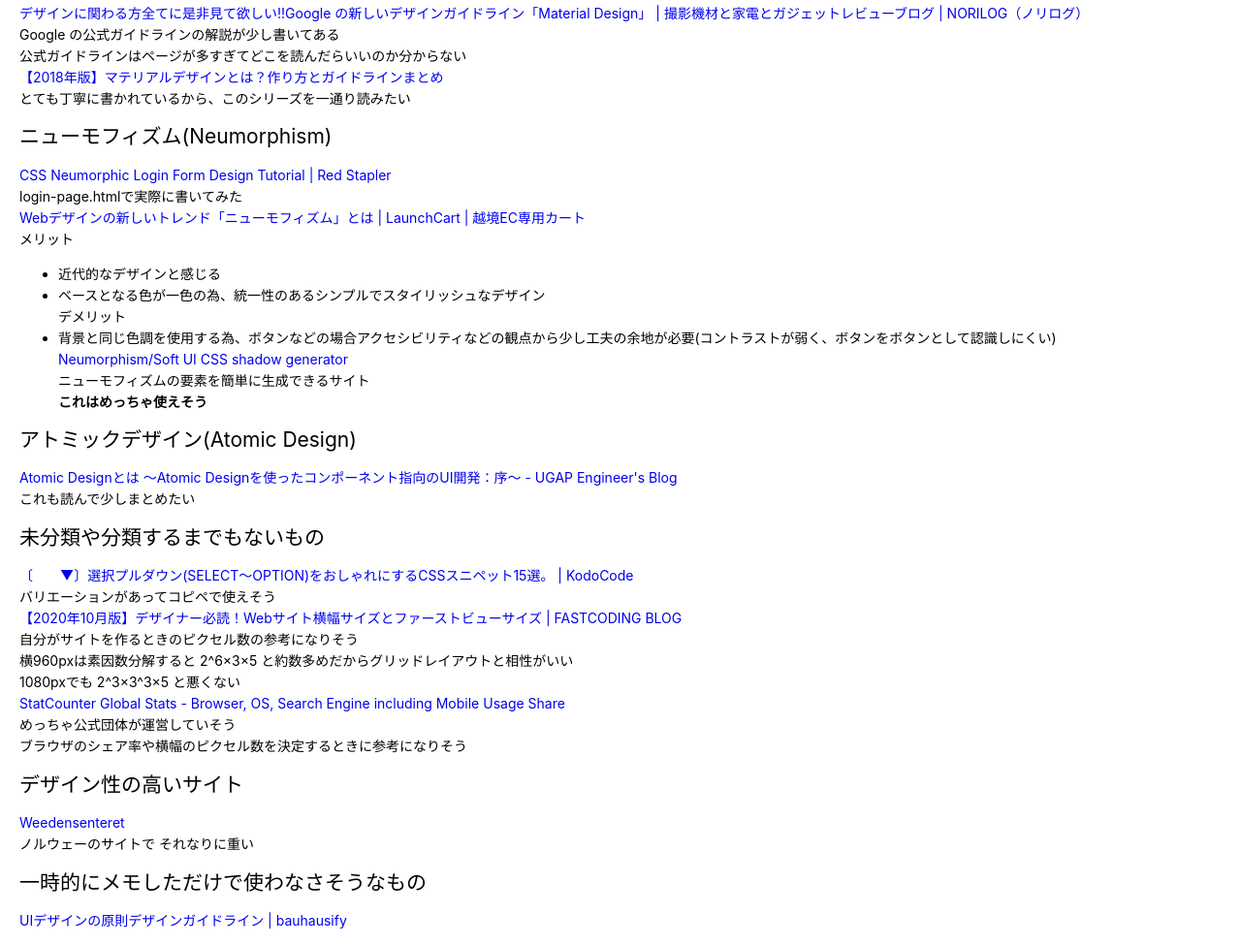
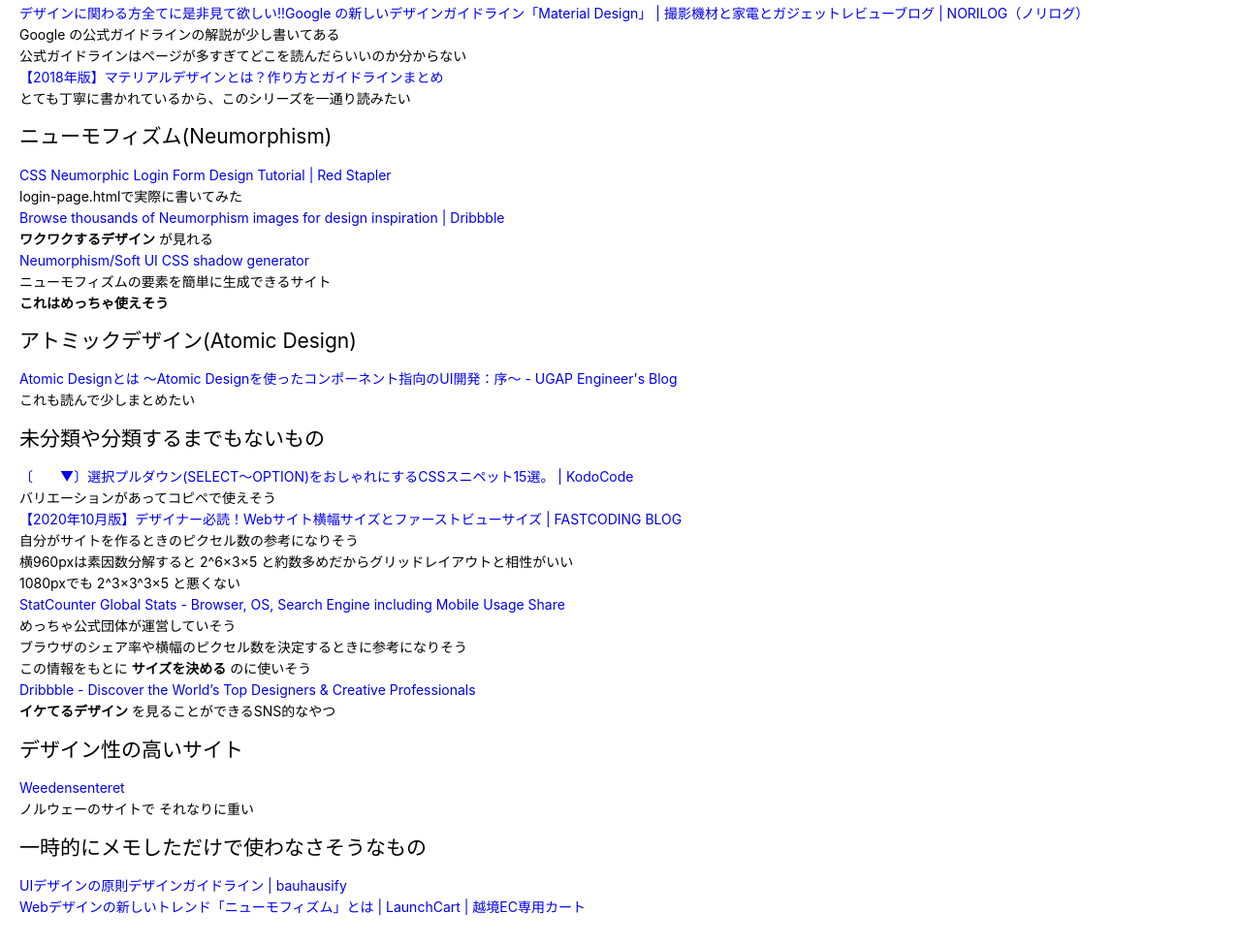
Before and after one commit to ozaki-physics/design-training, a plain HTML site: page references/references.html in a window 1280 px wide. Shown: the part 460-1435 px from the top of the page at 97% size. Drawn offline with Linux system fonts and the light colour scheme; a script that the page names is missing.

Commit message:
マテリアルデザインとニューモフィズムの理解とマテリアルデザインのコードを少し書いた

```diff
--- /dev/null
+++ b/material-design/training01-style.css
@@ -0,0 +1,77 @@
+@charset "utf-8";
+
+/* このCSSの書き方は、セオリーじゃない気がする */
+
+/* リセットCSS的ななにか */
+body {
+  margin: 0;
+  padding: 0;
+  background-color: #eee;
+  color: #333;
+  font-family: 'M PLUS Rounded 1c', sans-serif;
+  font-size: 15px;
+  line-height: 2;
+}
+
+p,
+h1,
+h2,
+h3,
+h4,
+h5,
+h6 {
+  margin-top: 0;
+}
+
+img {
+  vertical-align: bottom;
+}
+
+/* 大枠の横幅を設定 */
+.content {
+  width: 1080px;
+}
+
+/* 要素をタイル状に並べる */
+.main {
+  display: flex;
+  flex-wrap: wrap;
+  margin: 30px 90px;
+}
+
+.item-one {
+  width: 280px;
+  height: 130px;
+  margin: 10px;
+  background-color: lightblue;
+}
+
+/* botton01 フローリング操作ボタン */
+.button01 p {
+  text-align: center;
+}
+
+/* 円の部分 */
+#fab {
+  display: block;
+  width: 56px;/*幅*/
+  height: 56px;/*高さ*/
+  background: #03a9f4;/*背景色*/
+  text-align: center;/*中央寄せ*/
+  border-radius: 50%;/*角丸く*/
+  transition: .3s;/*滑らかな動きに*/
+  box-shadow: 0 2px 2px 0 rgba(0,0,0,.12), 0 2px 2px 0 rgba(0,0,0,.24);/*影*/
+  margin: 0 auto;
+}
+
+/* ホバー時 */
+#fab:hover {
+box-shadow: 0 4px 5px 0 rgba(0,0,0,.14), 0 1px 10px 0 rgba(0,0,0,.12), 0 2px 4px -1px rgba(0,0,0,.2);
+}
+
+/* 中央のアイコン */
+#fab i {
+color: white;
+line-height: 56px;/*＝幅と高さ*/
+font-size: 18px;/*サイズ*/
+}
--- a/references/references.html
+++ b/references/references.html
@@ -391,17 +391,11 @@ Google の公式ガイドラインの解説が少し書いてある<br>
 <h2 id="%E3%83%8B%E3%83%A5%E3%83%BC%E3%83%A2%E3%83%95%E3%82%A3%E3%82%BA%E3%83%A0neumorphismbr">ニューモフィズム(Neumorphism)<br></h2>
 <p><a href="https://redstapler.co/css-neumorphic-login-form-design/" target="_blank" alt="https://redstapler.co/css-neumorphic-login-form-design/">CSS Neumorphic Login Form Design Tutorial | Red Stapler</a><br>
 login-page.htmlで実際に書いてみた<br>
-<a href="https://launchcart.jp/blog/webデザインの新しいトレンド「ニューモフィズム/" target="_blank" alt="https://launchcart.jp/blog/webデザインの新しいトレンド「ニューモフィズム/">Webデザインの新しいトレンド「ニューモフィズム」とは | LaunchCart | 越境EC専用カート</a><br>
-メリット<br></p>
-<ul>
-<li>近代的なデザインと感じる<br></li>
-<li>ベースとなる色が一色の為、統一性のあるシンプルでスタイリッシュなデザイン<br>
-デメリット<br></li>
-<li>背景と同じ色調を使用する為、ボタンなどの場合アクセシビリティなどの観点から少し工夫の余地が必要(コントラストが弱く、ボタンをボタンとして認識しにくい)<br>
+<a href="https://dribbble.com/search/Neumorphism" target="_blank" alt="https://dribbble.com/search/Neumorphism">Browse thousands of Neumorphism images for design inspiration | Dribbble</a><br>
+<strong>ワクワクするデザイン</strong> が見れる<br>
 <a href="https://neumorphism.io/#e0e0e0" target="_blank" alt="https://neumorphism.io/#e0e0e0">Neumorphism/Soft UI CSS shadow generator</a><br>
 ニューモフィズムの要素を簡単に生成できるサイト<br>
-<strong>これはめっちゃ使えそう</strong><br></li>
-</ul>
+<strong>これはめっちゃ使えそう</strong><br></p>
 <h2 id="%E3%82%A2%E3%83%88%E3%83%9F%E3%83%83%E3%82%AF%E3%83%87%E3%82%B6%E3%82%A4%E3%83%B3atomic-designbr">アトミックデザイン(Atomic Design)<br></h2>
 <p><a href="https://ugap.hatenablog.com/entry/2018/06/28/074920" target="_blank" alt="https://ugap.hatenablog.com/entry/2018/06/28/074920">Atomic Designとは 〜Atomic Designを使ったコンポーネント指向のUI開発：序〜 - UGAP Engineer's Blog</a><br>
 これも読んで少しまとめたい<br></p>
@@ -414,12 +408,16 @@ login-page.htmlで実際に書いてみた<br>
 1080pxでも 2^3×3^3×5 と悪くない<br>
 <a href="https://gs.statcounter.com/" target="_blank" alt="https://gs.statcounter.com/">StatCounter Global Stats - Browser, OS, Search Engine including Mobile Usage Share</a><br>
 めっちゃ公式団体が運営していそう<br>
-ブラウザのシェア率や横幅のピクセル数を決定するときに参考になりそう<br></p>
+ブラウザのシェア率や横幅のピクセル数を決定するときに参考になりそう<br>
+この情報をもとに <strong>サイズを決める</strong> のに使いそう<br>
+<a href="https://dribbble.com/" target="_blank" alt="https://dribbble.com/">Dribbble - Discover the World’s Top Designers &amp; Creative Professionals</a><br>
+<strong>イケてるデザイン</strong> を見ることができるSNS的なやつ<br></p>
 <h2 id="%E3%83%87%E3%82%B6%E3%82%A4%E3%83%B3%E6%80%A7%E3%81%AE%E9%AB%98%E3%81%84%E3%82%B5%E3%82%A4%E3%83%88br">デザイン性の高いサイト<br></h2>
 <p><a href="https://weedensenteret.no/nb" target="_blank" alt="https://weedensenteret.no/nb">Weedensenteret</a><br>
 ノルウェーのサイトで それなりに重い<br></p>
 <h2 id="%E4%B8%80%E6%99%82%E7%9A%84%E3%81%AB%E3%83%A1%E3%83%A2%E3%81%97%E3%81%9F%E3%81%A0%E3%81%91%E3%81%A7%E4%BD%BF%E3%82%8F%E3%81%AA%E3%81%95%E3%81%9D%E3%81%86%E3%81%AA%E3%82%82%E3%81%AEbr">一時的にメモしただけで使わなさそうなもの<br></h2>
-<p><a href="https://www.bauhausify.com/2019-07-10_UIデザインの原則デザインガイドライン/" target="_blank" alt="https://www.bauhausify.com/2019-07-10_UIデザインの原則デザインガイドライン/">UIデザインの原則デザインガイドライン | bauhausify</a><br></p>
+<p><a href="https://www.bauhausify.com/2019-07-10_UIデザインの原則デザインガイドライン/" target="_blank" alt="https://www.bauhausify.com/2019-07-10_UIデザインの原則デザインガイドライン/">UIデザインの原則デザインガイドライン | bauhausify</a><br>
+<a href="https://launchcart.jp/blog/webデザインの新しいトレンド「ニューモフィズム/" target="_blank" alt="https://launchcart.jp/blog/webデザインの新しいトレンド「ニューモフィズム/">Webデザインの新しいトレンド「ニューモフィズム」とは | LaunchCart | 越境EC専用カート</a><br></p>
 
 </body>
 </html>
```
Also changed, not shown: material-design/training01.html (added, +33 -0 lines), neumorphism/login-page.html (+1 -0 lines), 4 other files.
